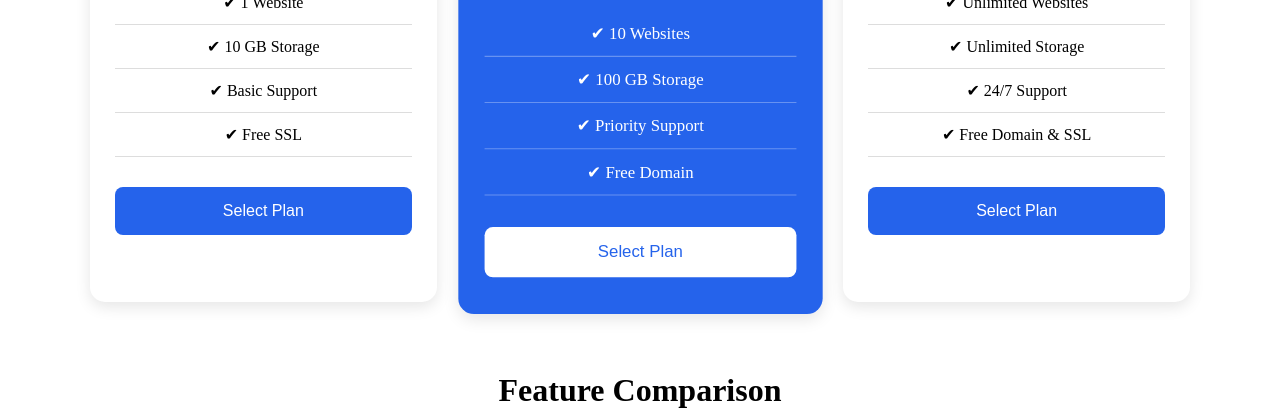
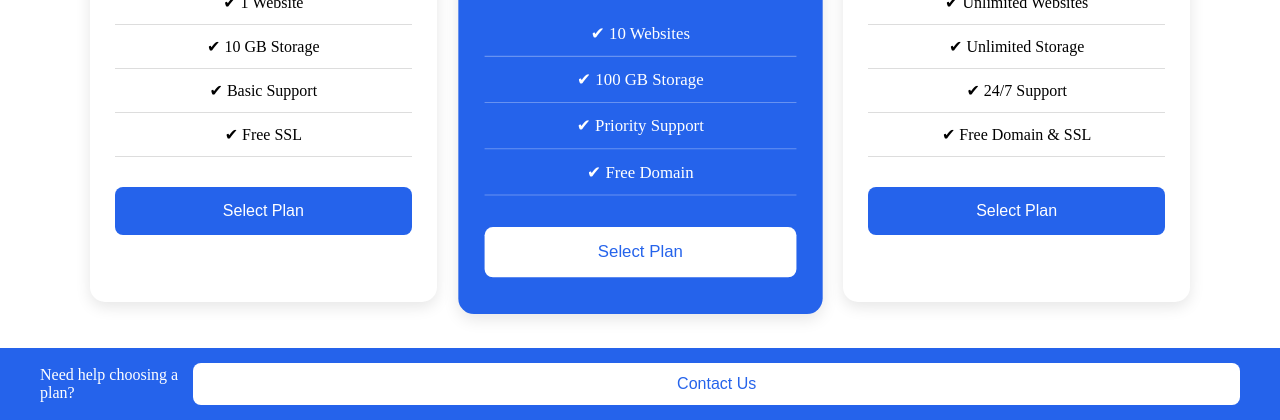
Before and after one commit to riadulislam111/practic-task-module-four, a plain HTML site: page index.html in a window 1280 px wide. Shown: the part 380-800 px from the top of the page. Drawn offline with Linux system fonts and the light colour scheme.

Commit message:
added new contact bar and other changes

```diff
--- a/index.html
+++ b/index.html
@@ -133,5 +133,10 @@
         </tbody>
       </table>
     </section>
+    <!-- Contact-bar  -->
+     <div class="contact-bar">
+        <p>Need help choosing a plan?</p>
+        <button>Contact Us</button>
+     </div>
   </body>
 </html>
--- a/styles/index.css
+++ b/styles/index.css
@@ -259,3 +259,32 @@
     font-weight: bold;
     text-align: left;
 }
+
+/* Sticky Contact Bar  */
+.contact-bar {
+    position: fixed;
+    bottom: 0;
+    left: 0;
+    width: 100%;
+    background-color: #2563eb;
+    color: white;
+    padding: 15px 40px;
+    display: flex;
+    justify-content: space-between;
+    align-items: center;
+    box-shadow: 0 -4 10px rgba(0,0,0,0.2);
+}
+
+.contact-bar button{
+    background-color: white;
+    color:#2563eb;
+    border: none;
+    padding: 12px 24px;
+    border-radius: 8px;
+    cursor: pointer;
+    font-width: bold;
+    transition: 0.3s;
+}
+.contact-bar button:hover {
+    background-color: #f5e9e9;
+}
```
